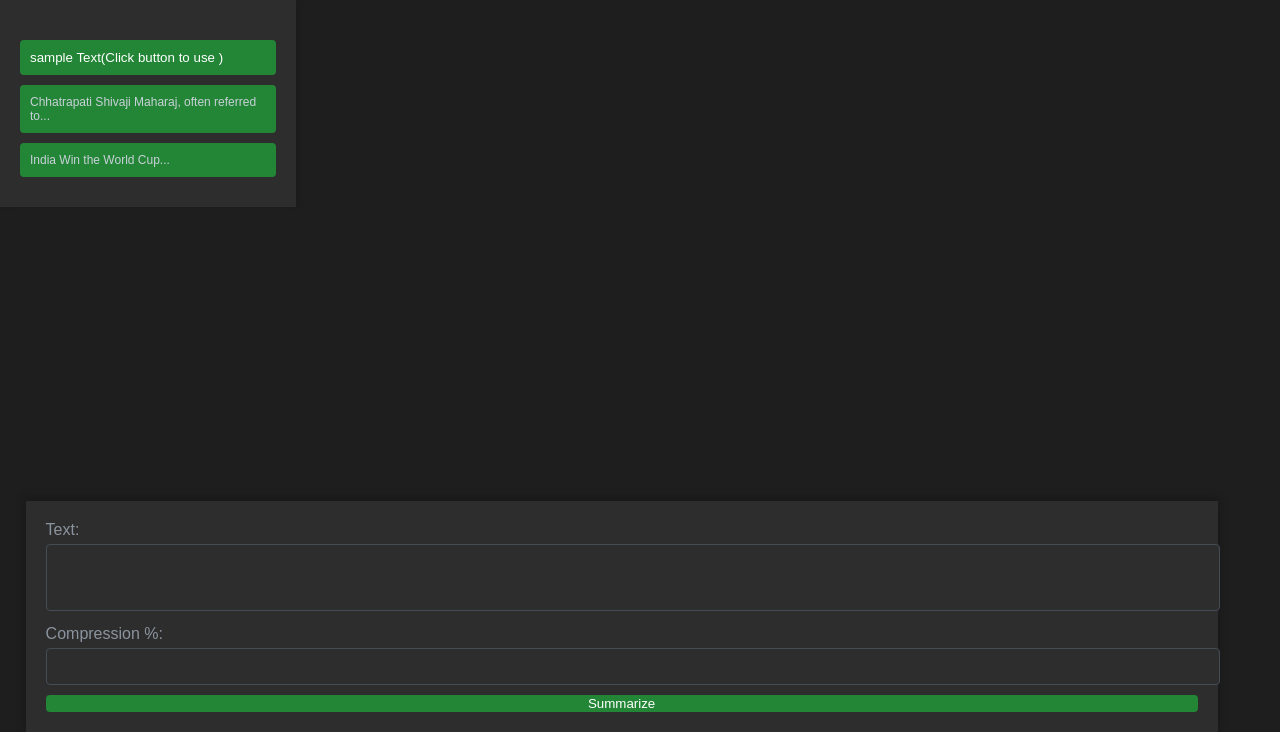
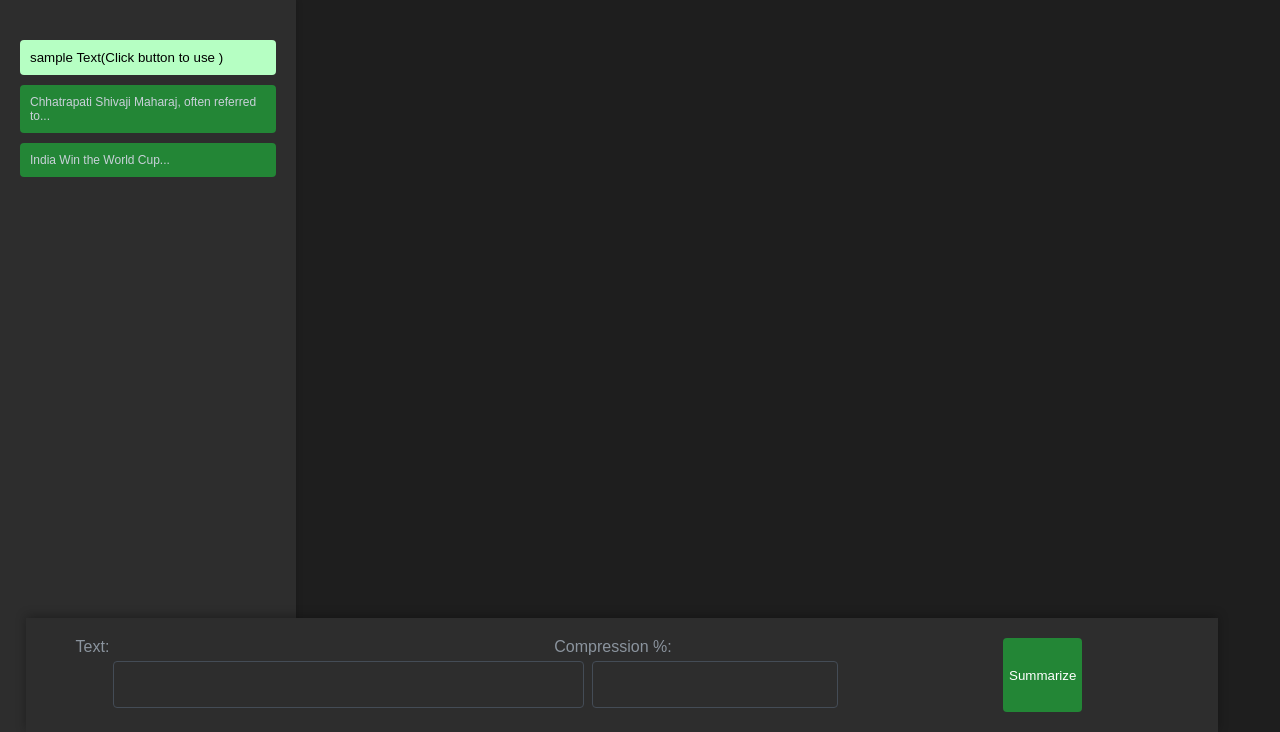
Before and after one commit to nikhildeshmukh454/QuickSummary-AI, a Flask app: page / in a window 1280 px wide. Shown: the part 68-800 px from the top of the page. Run offline with Flask 3, Linux system fonts and the light colour scheme.

Commit message:
Update index.css

```diff
--- a/static/css/index.css
+++ b/static/css/index.css
@@ -12,7 +12,6 @@ body {
 .container {
     display: flex;
     flex: 1;
-    flex-direction: column; /* Ensure content stacks vertically */
 }
 
 .sidebar {
@@ -24,15 +23,16 @@ body {
     flex-direction: column;
 }
 
-nav {
+nav{
     background-color: #2d2d2d;
+
 }
 
 .sidebar h1 {
     color: #238636;
 }
 
-nav h1 {
+nav h1{
     color:  #2ea043;
 }
 
@@ -112,31 +112,51 @@ nav h1 {
 
 .fixed-form form {
     display: flex;
-    flex-direction: column; /* Ensure form items stack vertically */
-    width: 100%; /* Take full width of parent */
+    width: 90%;
 }
 
 .form-group {
-    margin-bottom: 10px; /* Adjust margin for smaller screens */
-    width: 100%; /* Take full width of parent */
+    margin-right: 30px;
+    flex: 1;
 }
 
 label {
     display: block;
     margin-bottom: 5px;
+    margin-left:30px ;
     color: #8b949e;
 }
 
 textarea,
 input[type="number"] {
-    width: 100%; /* Take full width of parent */
+    width: 50%;
+    height: 25px;
+    margin-left: 15%;
+    /* Fixed height */
     padding: 10px;
     border: 1px solid #444c56;
     border-radius: 4px;
     background-color: #2d2d2d;
     color: #c9d1d9;
     overflow-y: auto;
-    resize: none; /* Prevent resizing */
+    /* Enable vertical scroll */
+    resize: none;
+    /* Prevent resizing */
+}
+
+textarea {
+    width: 100%;
+    height: 25px;
+    /* Fixed height */
+    padding: 10px;
+    border: 1px solid #444c56;
+    border-radius: 4px;
+    background-color: #2d2d2d;
+    color: #c9d1d9;
+    overflow-y: auto;
+    /* Enable vertical scroll */
+    resize: none;
+    /* Prevent resizing */
 }
 
 button {
@@ -151,45 +171,15 @@ button {
 button:hover {
     background-color: #2ea043;
 }
+#headText{
+    background-color: #b6ffc3;
+    color: black;
+}
 
 @media (max-width: 500px) {
-    .container {
-        padding: 10px; /* Adjust padding for smaller screens */
+
+    .form-group{
+        font-size: 2%;
     }
 
-    .sidebar {
-        width: 100%; /* Take full width on smaller screens */
-    }
-
-    .sample-texts button {
-        width: 100%;
-    }
-
-    .output {
-        padding: 10px;
-    }
-
-    .fixed-form {
-        flex-direction: column;
-        padding: 10px;
-    }
-
-    .fixed-form form {
-        width: 100%;
-    }
-
-    .form-group {
-        margin-bottom: 10px;
-        width: 100%;
-    }
-
-    label {
-        margin-bottom: 5px;
-    }
-
-    textarea,
-    input[type="number"] {
-        width: 100%;
-        margin-left: 0;
-    }
 }
```
